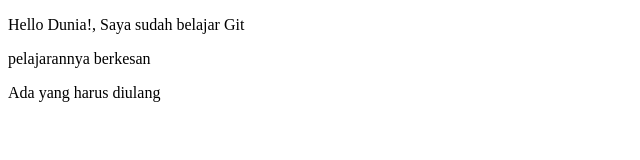
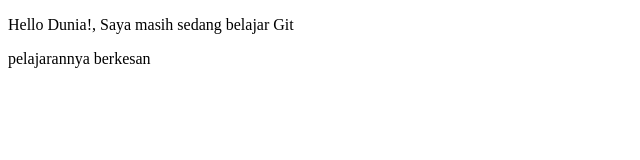
Before and after one commit to gabrield-droid/belajar-git, a plain HTML site: page index.html in a window 1280 px wide. Shown: the whole page, without its empty margins (0-640 px from the left). Drawn offline with Linux system fonts and the light colour scheme.

Commit message:
Saya masih belajar git

```diff
--- a/index.html
+++ b/index.html
@@ -5,8 +5,7 @@
         <title>Belajar Git - Project 01</title>
     </head>
     <body>
-        <p>Hello Dunia!, Saya sudah belajar Git</p>
+        <p>Hello Dunia!, Saya masih sedang belajar Git</p>
         <p>pelajarannya berkesan</p>
-        <p>Ada yang harus diulang</p>
     </body>
 </html>
```
